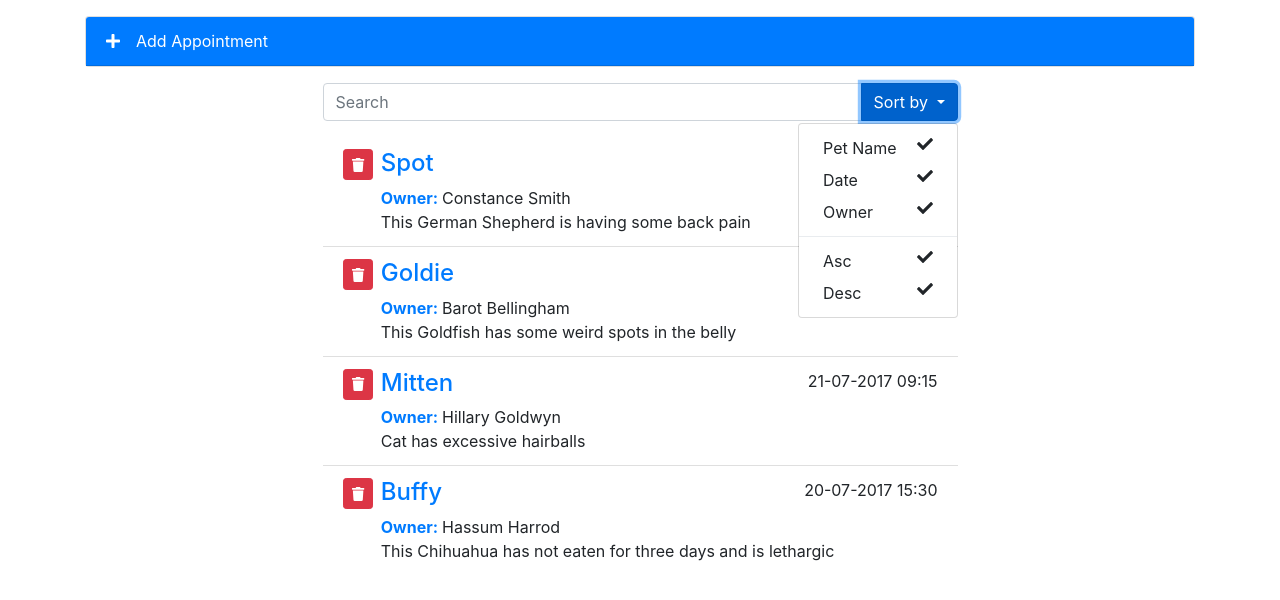
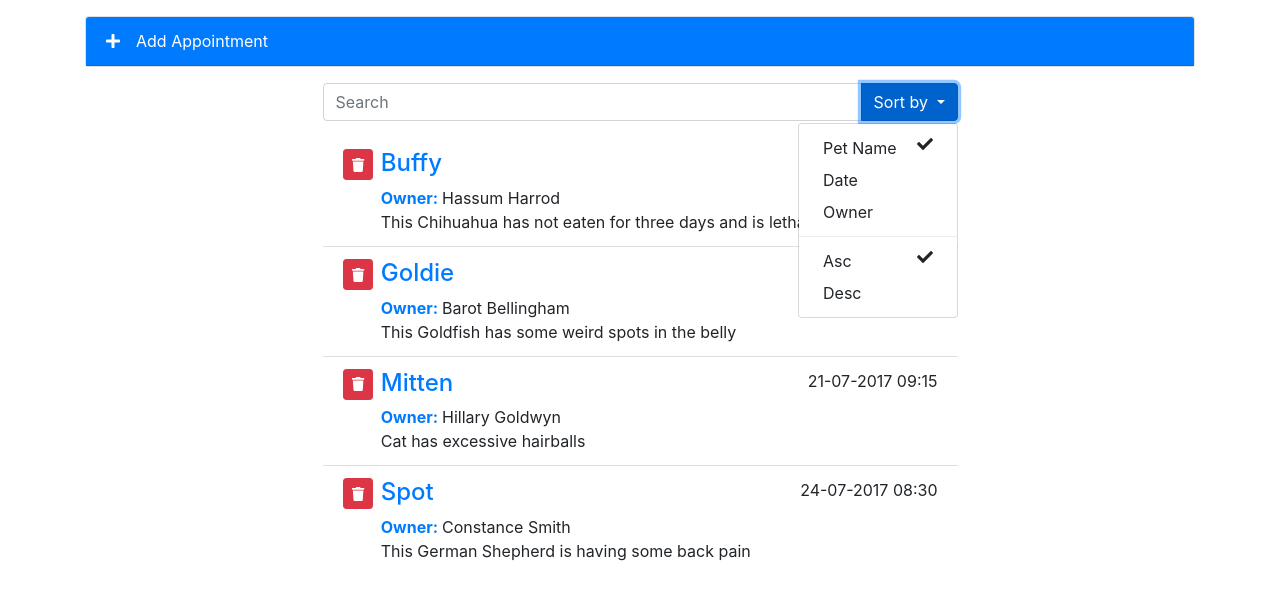
Before and after one commit to BenjaminKyhn/vue-interface-tutorial, a Vue app: page / in a window 1280 px wide. Both pictures are taken after a click on the button "Sort by". Shown: the top 600 px of the page. Built offline with nearby package versions, Linux system fonts and the light colour scheme.

Commit message:
Part 5-3

```diff
--- a/src/App.vue
+++ b/src/App.vue
@@ -2,8 +2,12 @@
     <div id="main-app" class="container">
         <div class="row justify-content-center">
             <add-appointment @add="addItem"/>
-            <search-appointments @searchRecords="searchAppointments"/>
-            <appointment-list :appointments="searchedApts" @remove="removeItem" @edit="editItem"/>
+            <search-appointments
+                    @searchRecords="searchAppointments"
+                    :myKey="filterKey"
+                    :myDir="filterDir"
+            />
+            <appointment-list :appointments="filteredApts" @remove="removeItem" @edit="editItem"/>
         </div>
     </div>
 </template>
@@ -21,7 +25,9 @@
             return {
                 appointments: [],
                 aptIndex: 0,
-                searchTerms: ""
+                searchTerms: "",
+                filterKey: "petName",
+                filterDir: "asc"
             };
         },
         components: {
@@ -38,8 +44,8 @@
                     return item;
                 })));
         },
-        computed : {
-            searchedApts: function(){
+        computed: {
+            searchedApts: function () {
                 return this.appointments.filter(item => {
                     return (
                         item.petName.toLowerCase().match(this.searchTerms.toLowerCase()) ||
@@ -47,24 +53,32 @@
                         item.aptNotes.toLowerCase().match(this.searchTerms.toLowerCase())
                     )
                 })
+            },
+            filteredApts: function () {
+                return _.orderBy(
+                    this.searchedApts,
+                    item => {
+                        return item[this.filterKey].toLowerCase();
+                    }, this.filterDir
+                );
             }
         },
         methods: {
-            removeItem: function(apt) {
+            removeItem: function (apt) {
                 this.appointments = _.without(this.appointments, apt);
             },
-            editItem: function(id, field, text){
+            editItem: function (id, field, text) {
                 const aptIndex = _.findIndex(this.appointments, {
                     aptId: id
                 });
                 this.appointments[aptIndex][field] = text;
             },
-            addItem: function(apt){
+            addItem: function (apt) {
                 apt.aptId = this.aptIndex;
                 this.aptIndex++;
                 this.appointments.push(apt);
             },
-            searchAppointments: function(terms){
+            searchAppointments: function (terms) {
                 this.searchTerms = terms;
             }
         }
--- a/src/components/SearchAppointments.vue
+++ b/src/components/SearchAppointments.vue
@@ -25,17 +25,17 @@
                 <div class="dropdown-menu dropdown-menu-right">
                     <a href="#" class="dropdown-item d-flex justify-content-between" id="petName">
                         Pet Name
-                        <font-awesome-icon icon="check"/>
+                        <font-awesome-icon icon="check" v-if="myKey==='petName'"/>
                     </a>
 
                     <a class="dropdown-item d-flex justify-content-between" href="#" id="aptDate">
                         Date
-                        <font-awesome-icon icon="check"/>
+                        <font-awesome-icon icon="check" v-if="myKey==='aptDate'"/>
                     </a>
 
                     <a href="#" class="dropdown-item d-flex justify-content-between" id="ownerName">
                         Owner
-                        <font-awesome-icon icon="check"/>
+                        <font-awesome-icon icon="check" v-if="myKey==='ownerName'"/>
                     </a>
 
                     <div class="dropdown-divider" role="separator"></div>
@@ -46,7 +46,7 @@
                             id="asc"
                     >
                         Asc
-                        <font-awesome-icon icon="check"/>
+                        <font-awesome-icon icon="check" v-if="myDir==='asc'"/>
                     </a>
 
                     <a
@@ -55,7 +55,7 @@
                             id="desc"
                     >
                         Desc
-                        <font-awesome-icon icon="check"/>
+                        <font-awesome-icon icon="check" v-if="myDir==='desc'"/>
                     </a>
                 </div>
             </div>
@@ -78,6 +78,7 @@
               this.$emit('searchRecords', this.searchTerm);
           }
         },
+        props: ["myKey", "myDir"],
         components: {
             FontAwesomeIcon
         }
```
